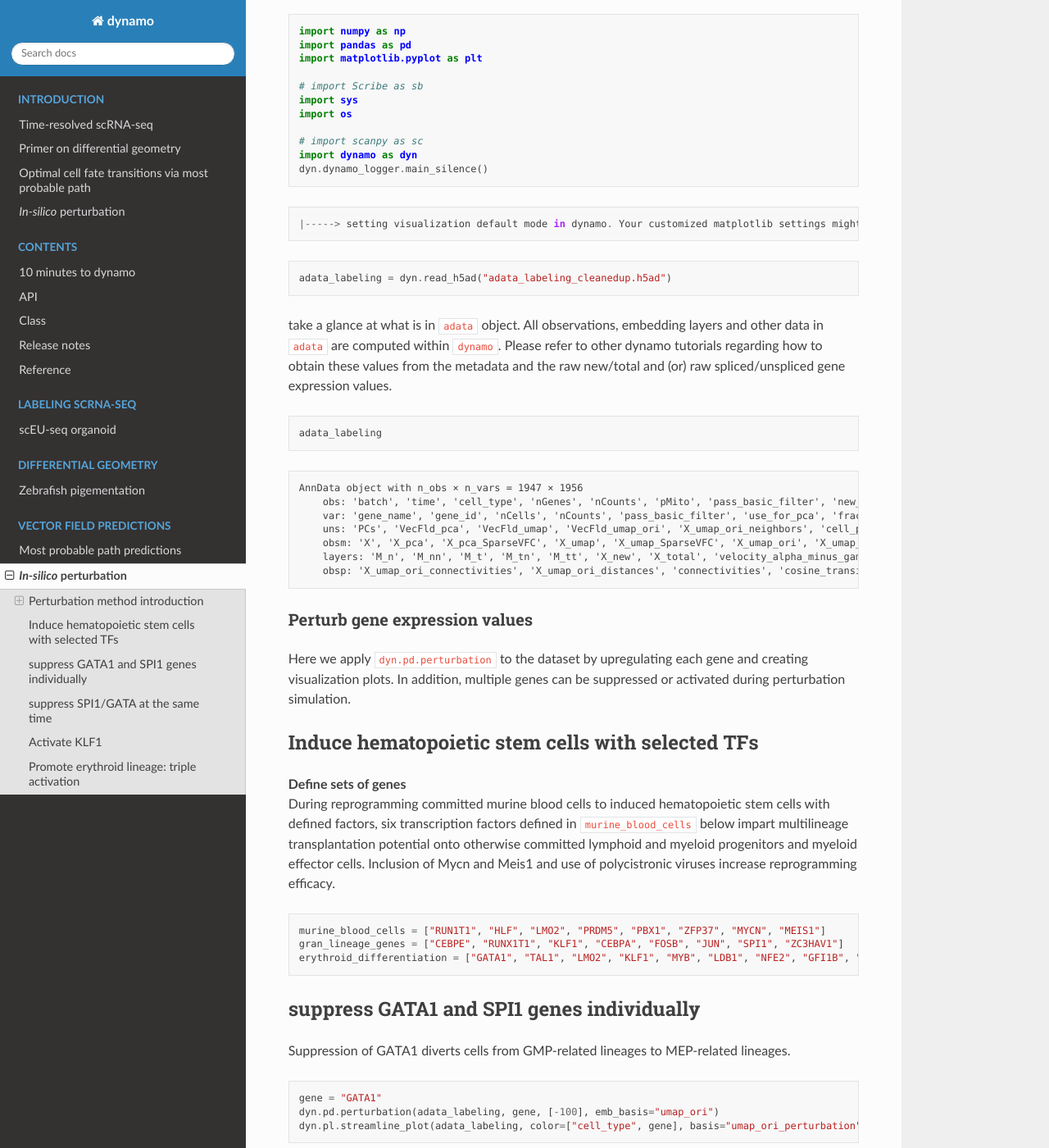
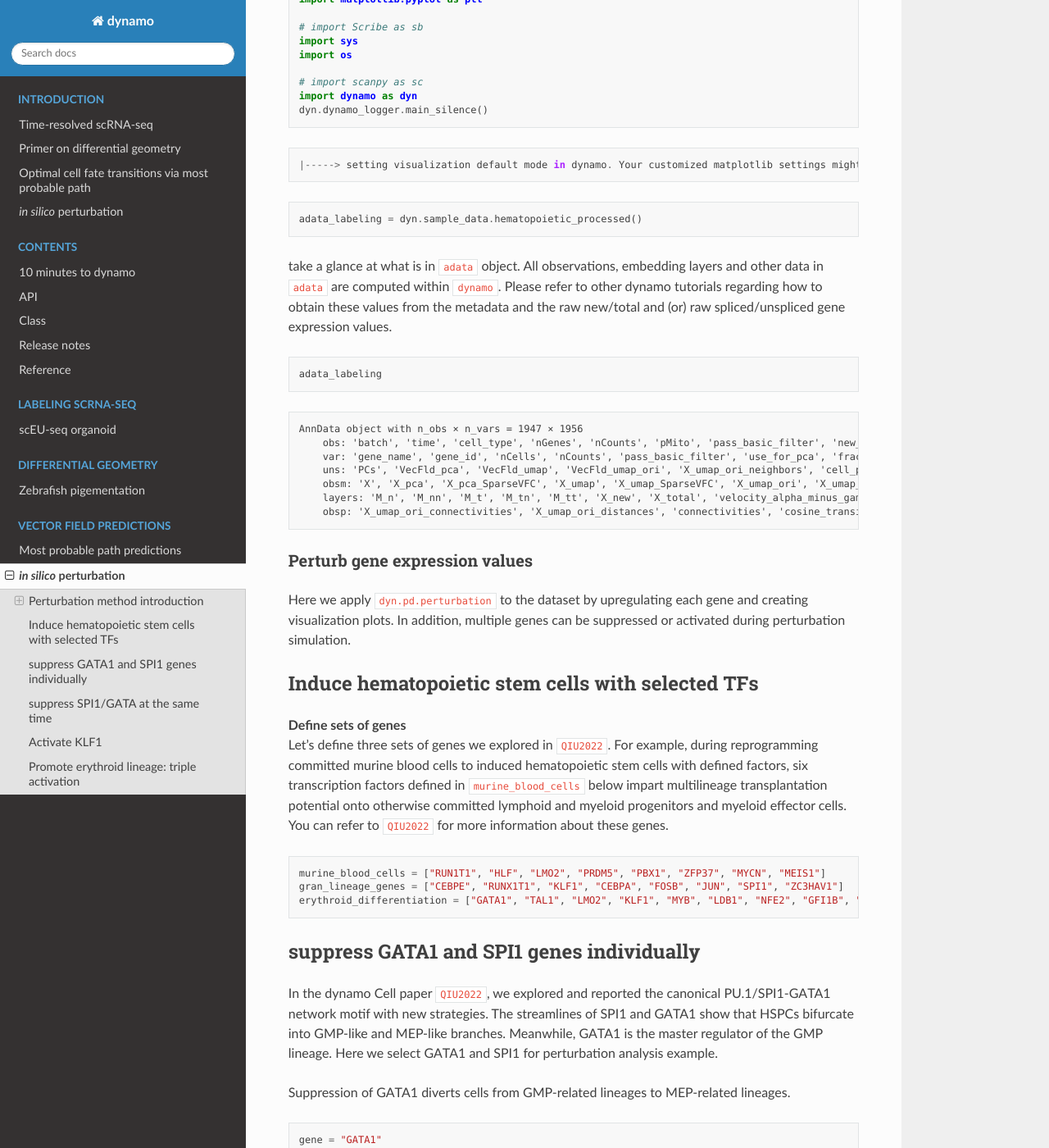
Before and after one commit to aristoteleo/dynamo_readthedocs, a Sphinx documentation site: the page built from docs/source/notebooks/perturbation_tutorial/perturbation_tutorial.rst, in a window 1280 px wide and 1400 px high, scrolled down 681 px. Shown: the whole window at 82% size. Built offline with Sphinx 7.4.7 and the Read the Docs theme 2.0.0, drawn with Linux system fonts in a browser that asks for light colours; pages that are not in the unit, such as notebooks, are missing from menus; cross-references to code outside the pages are shown as plain code; some of the changed text lies outside the part shown.

Commit message:
update according to review

```diff
--- a/docs/source/index.rst
+++ b/docs/source/index.rst
@@ -6,7 +6,7 @@
 .. image:: https://user-images.githubusercontent.com/7456281/152110270-7ee1b0ed-1205-495d-9d65-59c7984d2fa2.png
    :align: center
 
-Single-cell (sc)RNA-seq, together with RNA velocity and metabolic labeling, reveals cellular states and transitions at unprecedented resolution. Fully exploiting these data, however, requires kinetic models capable of unveiling governing regulatory functions. Here, we introduce an analytical framework dynamo, which infers absolute RNA velocity, reconstructs continuous vector fields that predict cell fates, employs differential geometry to extract underlying regulations, and ultimately predicts optimal reprogramming paths and perturbation outcomes. We highlight dynamo’s power to overcome fundamental limitations of conventional splicing-based RNA velocity analyses to enable accurate velocity estimations on a metabolically labeled human hematopoiesis scRNA-seq dataset. Furthermore, differential geometry analyses reveal mechanisms driving early megakaryocyte appearance and elucidate asymmetrical regulation within the PU.1-GATA1 circuit. Leveraging the least-action-path method, dynamo accurately predicts drivers of numerous hematopoietic transitions. Finally, in silico perturbations predict cell-fate diversions induced by gene perturbations. Dynamo, thus, represents an important step in advancing quantitative and predictive theories of cell-state transitions.
+Single-cell (sc)RNA-seq, together with RNA velocity and metabolic labeling, reveals cellular states and transitions at unprecedented resolution. Fully exploiting these data, however, requires kinetic models capable of unveiling governing regulatory functions. Here, we introduce an analytical framework dynamo, which infers absolute RNA velocity, reconstructs continuous vector fields that predict cell fates, employs differential geometry to extract underlying regulations, and ultimately predicts optimal reprogramming paths and perturbation outcomes. We highlight dynamo’s power to overcome fundamental limitations of conventional splicing-based RNA velocity analyses to enable accurate velocity estimations on a metabolically labeled human hematopoiesis scRNA-seq dataset. Furthermore, differential geometry analyses reveal mechanisms driving early megakaryocyte appearance and elucidate asymmetrical regulation within the PU.1-GATA1 circuit. Leveraging the least-action-path method, dynamo accurately predicts drivers of numerous hematopoietic transitions. Finally, *in silico* perturbations predict cell-fate diversions induced by gene perturbations. Dynamo, thus, represents an important step in advancing quantitative and predictive theories of cell-state transitions.
 
 .. |Docs| image:: https://readthedocs.org/projects/dynamo-release/badge/?version=latest
    :target: https://dynamo-release.readthedocs.io
--- a/docs/source/notebooks/dynamo_ref.bib
+++ b/docs/source/notebooks/dynamo_ref.bib
@@ -8,7 +8,7 @@
     author = {Xiaojie Qiu and Yan Zhang and Jorge D. Martin-Rufino and Chen Weng and Shayan Hosseinzadeh and Dian Yang and Angela N. Pogson and Marco Y. Hein and Kyung {Hoi (Joseph) Min} and Li Wang and Emanuelle I. Grody and Matthew J. Shurtleff and Ruoshi Yuan and Song Xu and Yian Ma and Joseph M. Replogle and Eric S. Lander and Spyros Darmanis and Ivet Bahar and Vijay G. Sankaran and Jianhua Xing and Jonathan S. Weissman},
     keywords = {dynamo, hematopoiesis, RNA metabolic labeling, vector field reconstruction, differential geometry analysis, RNA Jacobian, cell-fate transitions, dynamical systems theory, least action path,  perturbation},
     abstract = {Summary
-    Single-cell (sc)RNA-seq, together with RNA velocity and metabolic labeling, reveals cellular states and transitions at unprecedented resolution. Fully exploiting these data, however, requires kinetic models capable of unveiling governing regulatory functions. Here, we introduce an analytical framework dynamo (https://github.com/aristoteleo/dynamo-release), which infers absolute RNA velocity, reconstructs continuous vector fields that predict cell fates, employs differential geometry to extract underlying regulations, and ultimately predicts optimal reprogramming paths and perturbation outcomes. We highlight dynamo’s power to overcome fundamental limitations of conventional splicing-based RNA velocity analyses to enable accurate velocity estimations on a metabolically labeled human hematopoiesis scRNA-seq dataset. Furthermore, differential geometry analyses reveal mechanisms driving early megakaryocyte appearance and elucidate asymmetrical regulation within the PU.1-GATA1 circuit. Leveraging the least-action-path method, dynamo accurately predicts drivers of numerous hematopoietic transitions. Finally, in silico perturbations predict cell-fate diversions induced by gene perturbations. Dynamo, thus, represents an important step in advancing quantitative and predictive theories of cell-state transitions.}
+    Single-cell (sc)RNA-seq, together with RNA velocity and metabolic labeling, reveals cellular states and transitions at unprecedented resolution. Fully exploiting these data, however, requires kinetic models capable of unveiling governing regulatory functions. Here, we introduce an analytical framework dynamo (https://github.com/aristoteleo/dynamo-release), which infers absolute RNA velocity, reconstructs continuous vector fields that predict cell fates, employs differential geometry to extract underlying regulations, and ultimately predicts optimal reprogramming paths and perturbation outcomes. We highlight dynamo’s power to overcome fundamental limitations of conventional splicing-based RNA velocity analyses to enable accurate velocity estimations on a metabolically labeled human hematopoiesis scRNA-seq dataset. Furthermore, differential geometry analyses reveal mechanisms driving early megakaryocyte appearance and elucidate asymmetrical regulation within the PU.1-GATA1 circuit. Leveraging the least-action-path method, dynamo accurately predicts drivers of numerous hematopoietic transitions. Finally, *in silico* perturbations predict cell-fate diversions induced by gene perturbations. Dynamo, thus, represents an important step in advancing quantitative and predictive theories of cell-state transitions.}
 }
 @Article{Yeo2021,
 author={Yeo, Grace Hui Ting
--- a/docs/source/notebooks/perturbation_introduction_theory.rst
+++ b/docs/source/notebooks/perturbation_introduction_theory.rst
@@ -1,19 +1,19 @@
 .. _perturbation_theory_tutorial:
 
-*In-silico* perturbation
+*in silico* perturbation
 =========================================================================================
 
 :math:`\newcommand{\pdv}[2]{\dfrac{\partial #1}{\partial #2}} \newcommand{\trp}{\mathsf{T}}`
 
 We leverage the analytical Jacobian of the reconstructed vector field
-function to make :math:`\textit{in-silico}` genetic perturbations
+function to make :math:`\textit{in silico}` genetic perturbations
 and predict cell-fate outcomes after the perturbation, showcased in :ref:`this figure<dynamo_fig7_a>`.
 
 .. _dynamo_fig7_a:
 .. figure:: dynamo_paper_figures/fig7_a.png
     :align: center
 
-    In silico genetic perturbation of the velocity vector field. i) In-silico perturbations can predict the gene-wise response. ii) In silico perturbations can predict the cell fate trajectory after genetic perturbation by integrating the displacement of velocities across cells.
+    In silico genetic perturbation of the velocity vector field. i) in silico perturbations can predict the gene-wise response. ii) In silico perturbations can predict the cell fate trajectory after genetic perturbation by integrating the displacement of velocities across cells.
 
 Mathematically, for gene :math:`i` in any cell, the genetic perturbation effects or
 changes in its velocity (or more accurately, the vector field) w.r.t. to
--- a/docs/source/notebooks/perturbation_tutorial/perturbation_tutorial.rst
+++ b/docs/source/notebooks/perturbation_tutorial/perturbation_tutorial.rst
@@ -1,8 +1,8 @@
-*In-silico* perturbation
+*in silico* perturbation
 =================
 
 In the dynamo Cell paper :cite:p:`QIU2022`, we introduced the analytical form of a
-vector field. This permits in silico perturbation predictions of expression
+vector field. This permits *in silico* perturbation predictions of expression
 for each gene in each cell and the cell fate diversions after
 genetic perturbations. In particular, we demonstrated the predictive
 power of hematopoietic fate trajectory predictions after genetic
@@ -46,7 +43,7 @@ Import relevant packages
 
 .. code:: ipython3
 
-    adata_labeling = dyn.read_h5ad("adata_labeling_cleanedup.h5ad")
+    adata_labeling = dyn.sample_data.hematopoietic_processed()
 
 
 take a glance at what is in ``adata`` object. All observations,
@@ -85,13 +82,11 @@ Induce hematopoietic stem cells with selected TFs
 ~~~~~~~~~~~~~~~~~~~~~~~~~~~~~~~~~~~~~~~~~~~~~~~~~
 
 | **Define sets of genes**
-| During reprogramming committed murine blood cells to induced
+| Let's define three sets of genes we explored in :cite:p:`QIU2022`. For example, during reprogramming committed murine blood cells to induced
   hematopoietic stem cells with defined factors, six transcription
   factors defined in ``murine_blood_cells`` below impart
   multilineage transplantation potential onto otherwise committed
-  lymphoid and myeloid progenitors and myeloid effector cells. Inclusion
-  of Mycn and Meis1 and use of polycistronic viruses increase
-  reprogramming efficacy.
+  lymphoid and myeloid progenitors and myeloid effector cells. You can refer to :cite:p:`QIU2022` for more information about these genes.
 
 .. code:: ipython3
 
@@ -101,6 +96,8 @@ Induce hematopoietic stem cells with selected TFs
 
 suppress GATA1 and SPI1 genes individually
 ~~~~~~~~~~~~~~~~~~~~~~~~~~~~~~~~~~~~~~~~~
+
+In the dynamo Cell paper :cite:p:`QIU2022`, we explored and reported the canonical PU.1/SPI1-GATA1 network motif with new strategies. The streamlines of SPI1 and GATA1 show that HSPCs bifurcate into GMP-like and MEP-like branches. Meanwhile, GATA1 is the master regulator of the GMP lineage. Here we select GATA1 and SPI1 for perturbation analysis example.
 
 Suppression of GATA1 diverts cells from GMP-related lineages to
 MEP-related lineages.
@@ -178,8 +175,7 @@ GATA1 individually.
 Activate KLF1
 ~~~~~~~~~~~~~
 
-Activating KLF1 leads to conversion into erythroid cells, consistent
-with :cite:p:`Orkin2008-vp`.
+Dynamo *in silico* perturbation can correctly predicts other cellular transitions, showcased in :cite:p:`QIU2022`. Here is another example: activating KLF1 leads to conversion into erythroid cells, consistent with :cite:p:`Orkin2008-vp`.
 
 .. code:: ipython3
 
```
Also changed, not shown: other parts of docs/source/notebooks/perturbation_tutorial/perturbation_tutorial.rst (+0 -3 lines), docs/source/notebooks/lap_tutorial/lap_tutorial.rst (+8 -8 lines).
